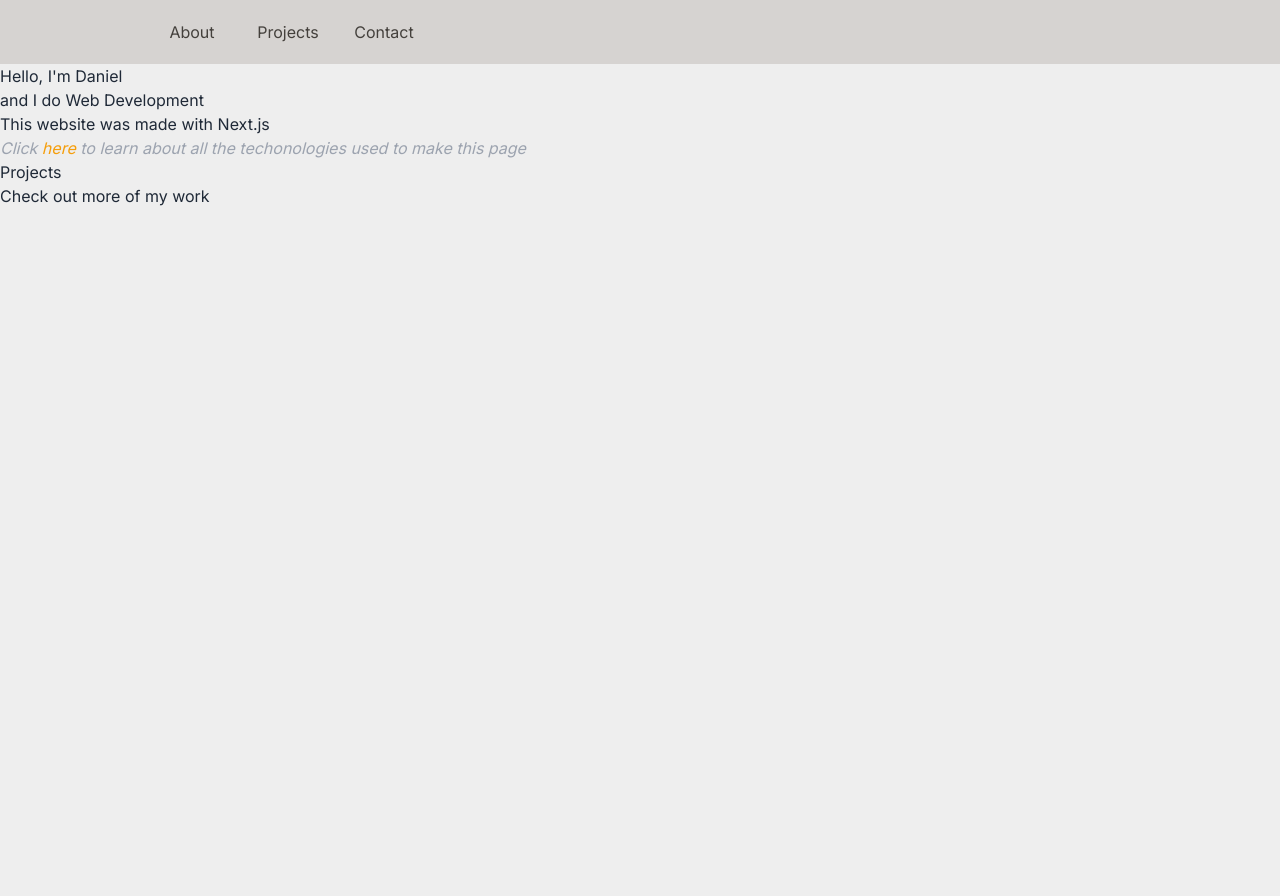
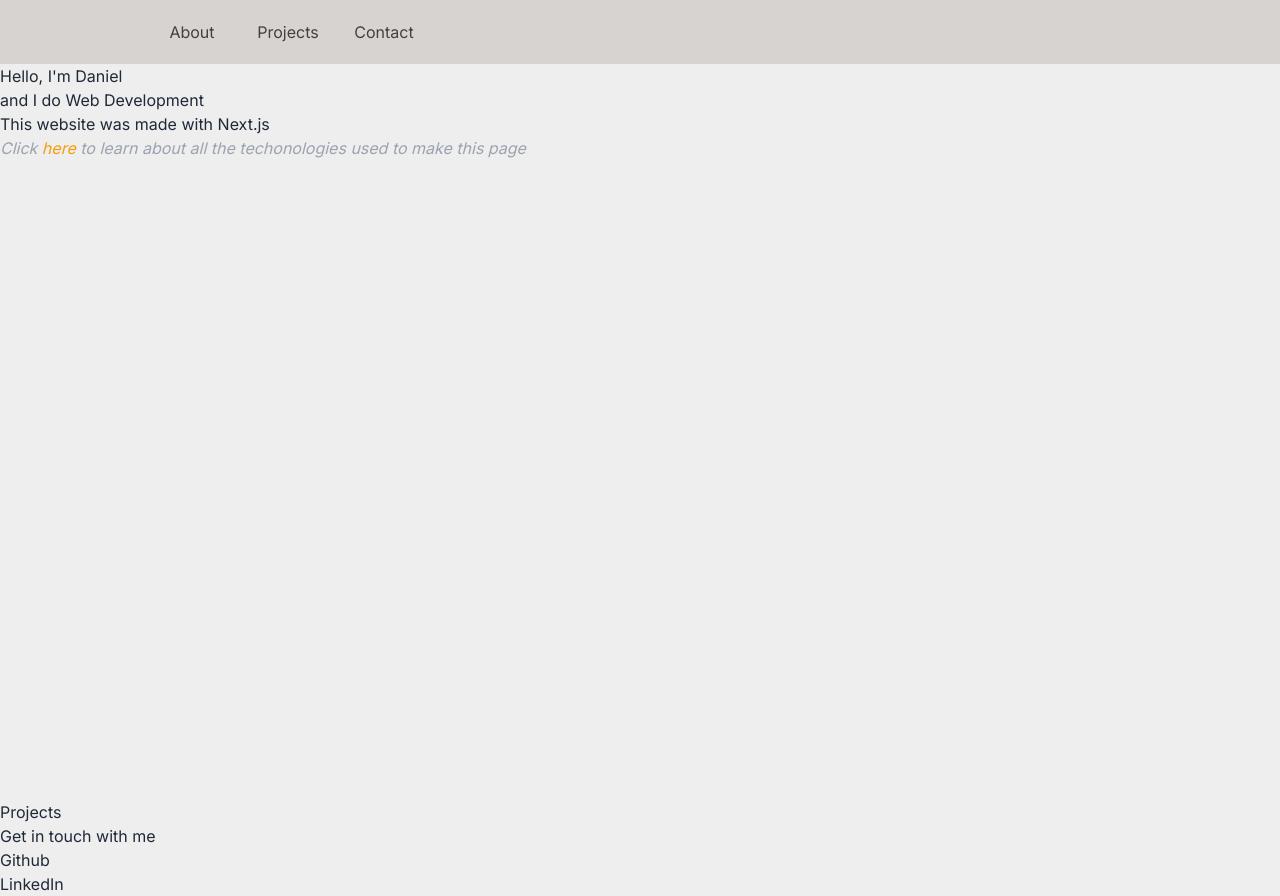
Before and after one commit to GreenCitrus6/portfolio-website, a Next.js app: page / in a window 1280 px wide. Before the commit the page ends 800 px from the top, so only its background shows below. Built offline with nearby package versions, Linux system fonts and the light colour scheme.

Commit message:
Created component for social links, adjusted height of aboutSection to be height of viewport minus height of the header bar

```diff
--- a/src/app/page.js
+++ b/src/app/page.js
@@ -1,6 +1,14 @@
 import Image from 'next/image'
 import Header from './header'
 import ProjectCard from './projectcard'
+
+function SocialLink( {snsName} ) {
+  return (
+    <div>
+      <a>{snsName}</a>
+    </div>
+  )
+}
 
 export default function Home() {
 
@@ -8,7 +16,7 @@ export default function Home() {
     <>
       <Header />
       <main className="flex flex-col text-gray-800">
-        <section id="aboutSection" className="">
+        <section id="aboutSection" className="h-[calc(100vh-4rem)]">
           {/* about section */}
           <h1>Hello, I'm Daniel</h1>
           <h2>and I do Web Development</h2>
@@ -32,9 +40,12 @@ export default function Home() {
           <ProjectCard />
         </section>
         <section id="contactSection" className="">
-          <h2>Check out more of my work</h2>
+          <h2>Get in touch with me</h2>
           {/* contact info, including linkedin and github */}
-
+          <div id="linksContainer">
+            <SocialLink snsName="Github" />
+            <SocialLink snsName="LinkedIn" />
+          </div>
         </section>
       </main>
     </>
```
